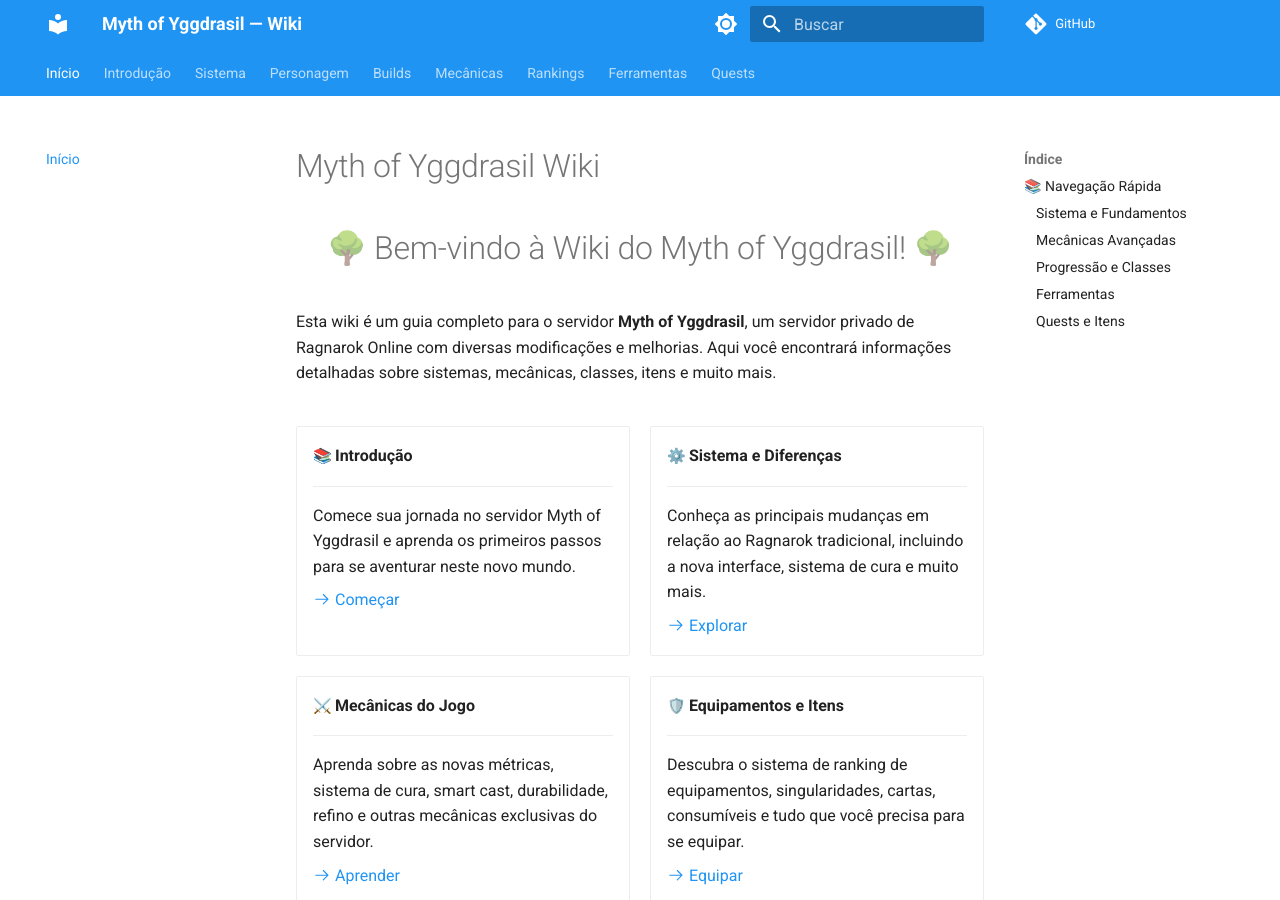
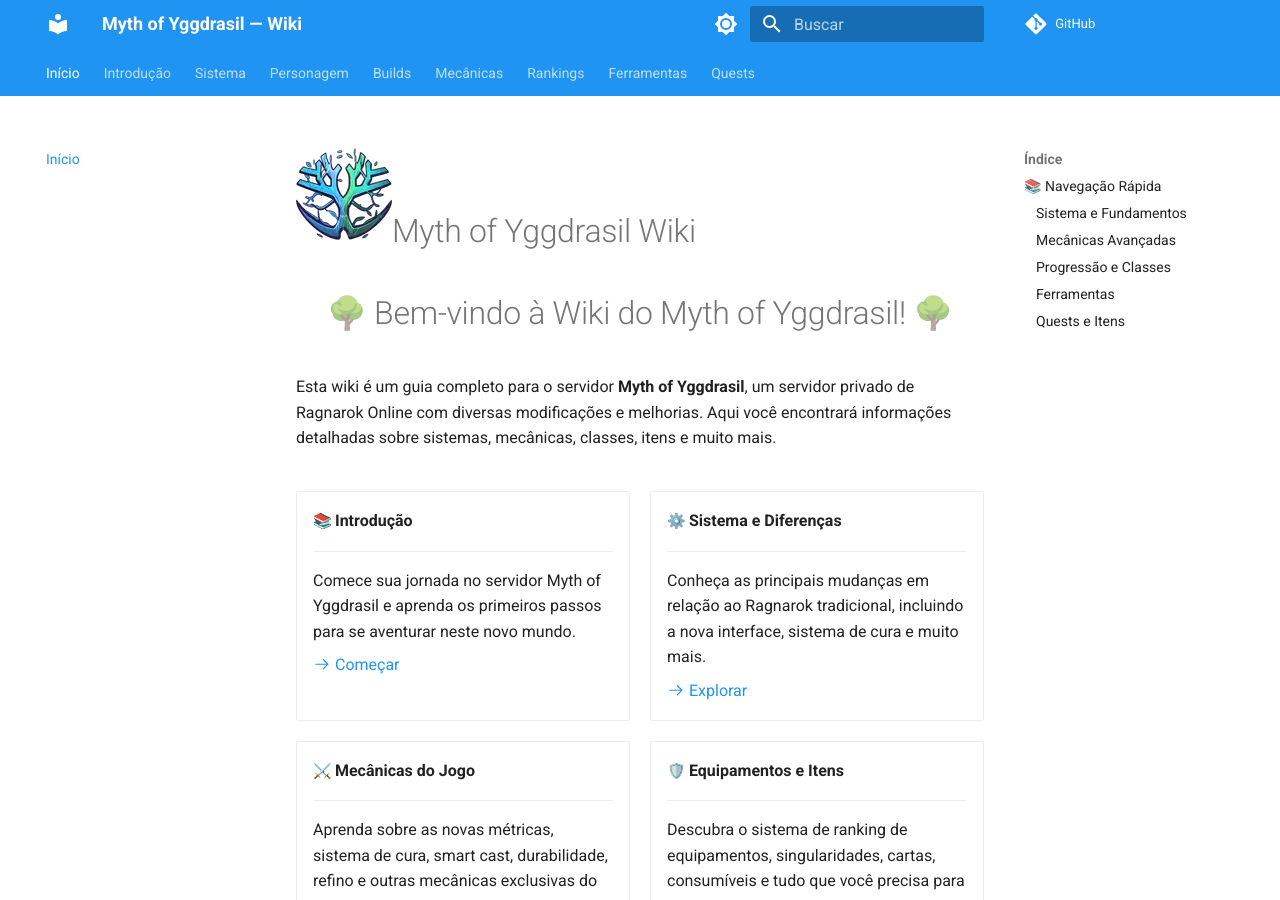
Before and after one commit to mythofyggdrasil/mythofyggdrasil.github.io, an MkDocs documentation site: the page built from docs/index.md, in a window 1280 px wide and 900 px high. Built offline with MkDocs 1.6.1 and Material for MkDocs 9.7.7, drawn with Linux system fonts in a browser that asks for light colours; emoji names are drawn with the system emoji font; comment, search, counter and statistics services are not loaded.

Commit message:
Update index.md

```diff
--- a/docs/index.md
+++ b/docs/index.md
@@ -1,4 +1,4 @@
-# Myth of Yggdrasil Wiki
+# ![Logo do Myth](/assets/images/intro_images/myth_logo.png)Myth of Yggdrasil Wiki
 
 <div style="text-align: center; margin: 2rem 0;">
     <h1>🌳 Bem-vindo à Wiki do Myth of Yggdrasil! 🌳</h1>
```
